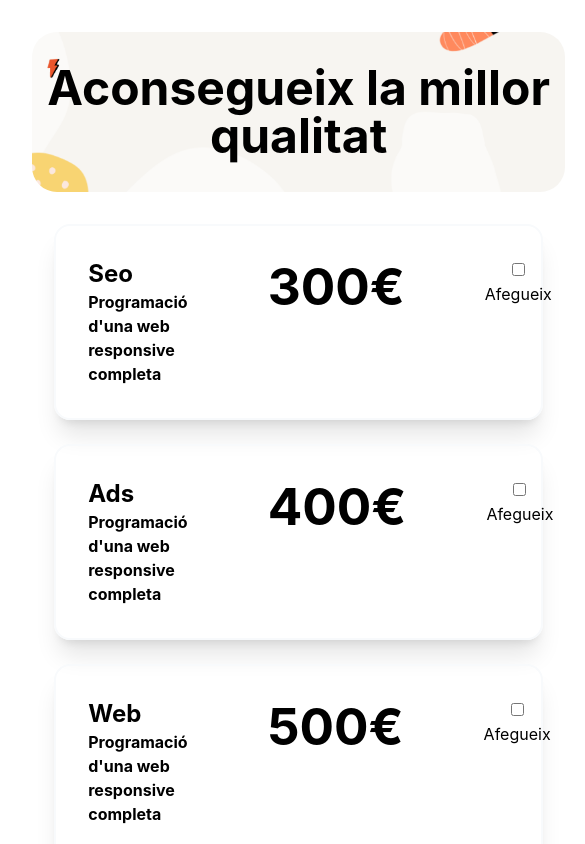
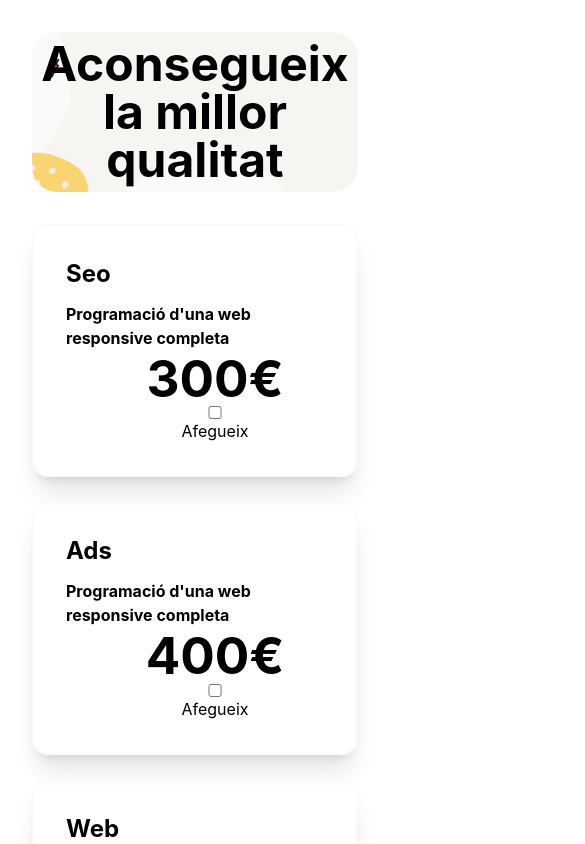
Before and after one commit to Naomigarcia99/Budgets, a React (Vite) app: page / in a window 390 px wide. Shown: the top 844 px of the page, 585 px wide, since content can reach past the window. Built offline with nearby package versions, Linux system fonts and the light colour scheme.

Commit message:
Responsive styles and 'web' logic

```diff
--- a/src/components/Checkbox.jsx
+++ b/src/components/Checkbox.jsx
@@ -1,33 +1,28 @@
 import React, { useState } from "react";
 import { useAppContext } from "../context/AppContext";
-import Web from "./Web";
 
 const Checkbox = ({ item }) => {
   const { toggleProduct } = useAppContext();
-  const [isChecked, setIsChecked] = useState(false);
 
   const handleChange = (event) => {
-    const checked = event.target.checked;
-    if (item.id === "3") {
-      setIsChecked(checked);
-    }
-
     toggleProduct(item.id, item.price);
   };
 
   return (
-    <div>
+    <>
       <input
         id={`checkbox-${item.id}`}
         type="checkbox"
         onChange={handleChange}
-        className="accent-green-600"
+        className="accent-green-600 cursor-pointer"
       />
-      <label htmlFor={`checkbox-${item.id}`} className="text-black">
+      <label
+        htmlFor={`checkbox-${item.id}`}
+        className="text-black cursor-pointer"
+      >
         Afegueix
       </label>
-      {isChecked && <Web item={item}></Web>}
-    </div>
+    </>
   );
 };
 
--- a/src/components/Product.jsx
+++ b/src/components/Product.jsx
@@ -1,9 +1,10 @@
 import React from "react";
 import Checkbox from "./checkbox";
 import { useAppContext } from "../context/AppContext";
+import Web from "./Web";
 
 const Product = () => {
-  const { data, selectedProducts } = useAppContext();
+  const { data, selectedProducts, isWebVisible } = useAppContext();
 
   return (
     <div className=" flex flex-col items-center">
@@ -15,21 +16,32 @@ const Product = () => {
         return (
           <div
             key={item.id}
-            className={`card shadow-xl w-11/12 mb-6 flex flex-row space-x-20 ${
+            className={`card shadow-xl mb-6 space-x-20 ${
               isChecked
                 ? "border-2 border-green-500"
                 : "border-2 border-slate-50"
             }`}
           >
-            <div className="flex flex-col text-left">
-              <h2 className=" text-2xl font-bold text-black">{item.title}</h2>
-              <p className="font-bold text-black">{item.description}</p>
-            </div>
-            <div className="flex flex-row">
-              <h1 className="font-bold text-black">{item.price}€</h1>
+            <div className="flex flex-col sm:flex-row justify-between space-x-10">
+              <div className="flex flex-col text-left justify-center space-y-3">
+                <h2 className=" text-2xl font-bold text-black">{item.title}</h2>
+                <p className="font-bold text-black">{item.description}</p>
+              </div>
+
+              <div className="flex flex-col justify-center">
+                <h1 className="font-bold text-black">{item.price}€</h1>
+              </div>
+
+              <div className="flex flex-col justify-center">
+                <Checkbox item={item}></Checkbox>
+              </div>
             </div>
 
-            <Checkbox item={item}></Checkbox>
+            {item.id === "3" && isWebVisible(item.id) && (
+              <div className="flex flex-col">
+                <Web item={item}></Web>
+              </div>
+            )}
           </div>
         );
       })}
--- a/src/components/Web.jsx
+++ b/src/components/Web.jsx
@@ -12,8 +12,8 @@ const web = () => {
   };
 
   return (
-    <div className="flex flex-col mt-16">
-      <div className="flex flex-row justify-between mb-3">
+    <div className="flex flex-col mt-10">
+      <div className="flex flex-row justify-end mb-3 space-x-2">
         <p className="font-bold text-black">Nombre de pàgines</p>
         <DecrementButton
           onChange={(newValue) => updateInputValue("input1", newValue)}
@@ -23,14 +23,14 @@ const web = () => {
           type="number"
           value={inputValues.input1 || 1}
           onChange={(e) => handleInputChange(e, "input1")}
-          className="input input-bordered input-xs w-1/4 [&::-webkit-inner-spin-button]:appearance-none"
+          className="input input-bordered input-xs w-12 text-center font-bold [&::-webkit-inner-spin-button]:appearance-none"
         />
         <IncrementButton
           onChange={(newValue) => updateInputValue("input1", newValue)}
           value={inputValues.input1 || 1}
         ></IncrementButton>
       </div>
-      <div className="flex flex-row justify-between">
+      <div className="flex flex-row justify-end space-x-2">
         <p className="font-bold text-black">Nombre de llenguatges</p>
         <DecrementButton
           onChange={(newValue) => updateInputValue("input2", newValue)}
@@ -40,7 +40,7 @@ const web = () => {
           type="number"
           value={inputValues.input2 || 1}
           onChange={(e) => handleInputChange(e, "input2")}
-          className="input input-bordered input-xs w-1/4 [&::-webkit-inner-spin-button]:appearance-none"
+          className="input input-bordered input-xs w-12 text-center font-bold [&::-webkit-inner-spin-button]:appearance-none"
         />
         <IncrementButton
           onChange={(newValue) => updateInputValue("input2", newValue)}
--- a/src/context/AppContext.jsx
+++ b/src/context/AppContext.jsx
@@ -50,6 +50,9 @@ export const AppProvider = ({ children }) => {
     setTotalBudget(totalBudget);
   }, [selectedProducts, inputValues]);
 
+  const isWebVisible = (productId) =>
+    selectedProducts.find((item) => item.id === productId);
+
   return (
     <AppContext.Provider
       value={{
@@ -59,6 +62,7 @@ export const AppProvider = ({ children }) => {
         totalBudget,
         inputValues,
         updateInputValue,
+        isWebVisible,
       }}
     >
       {children}
```
